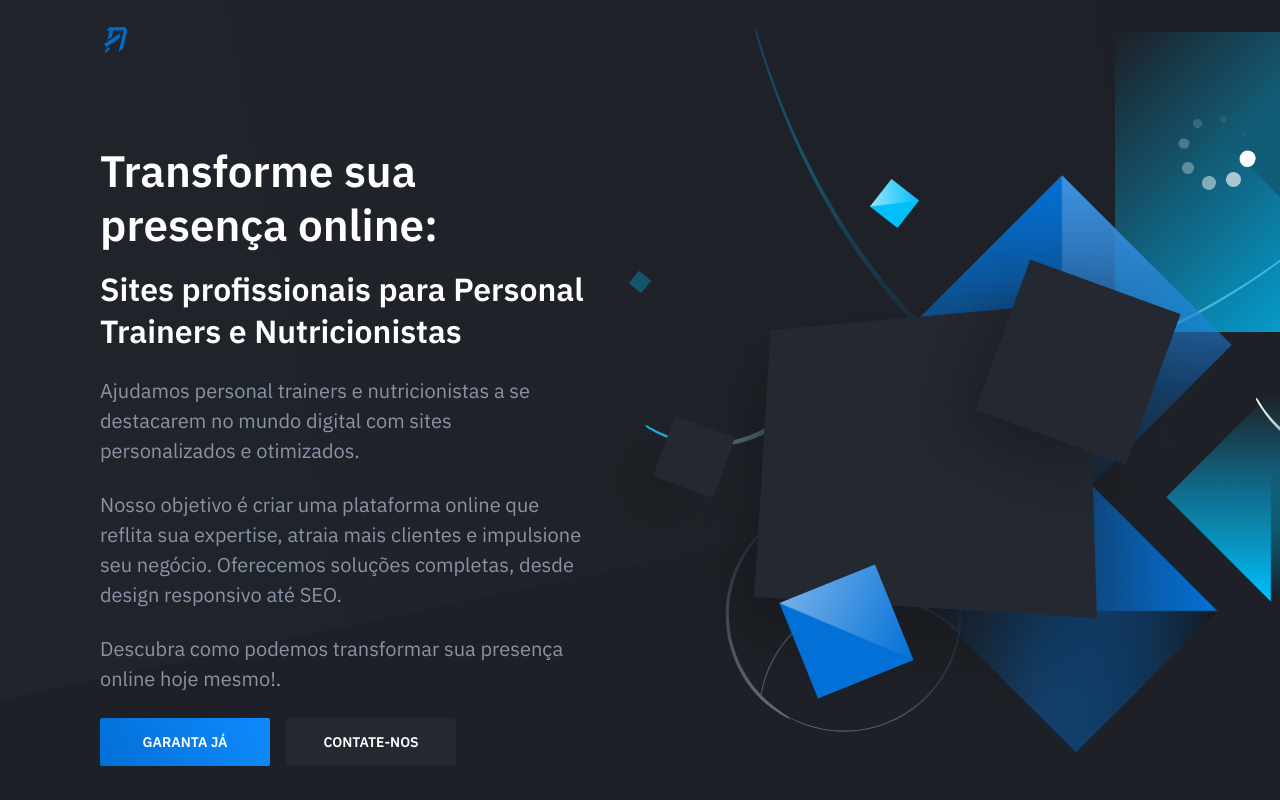
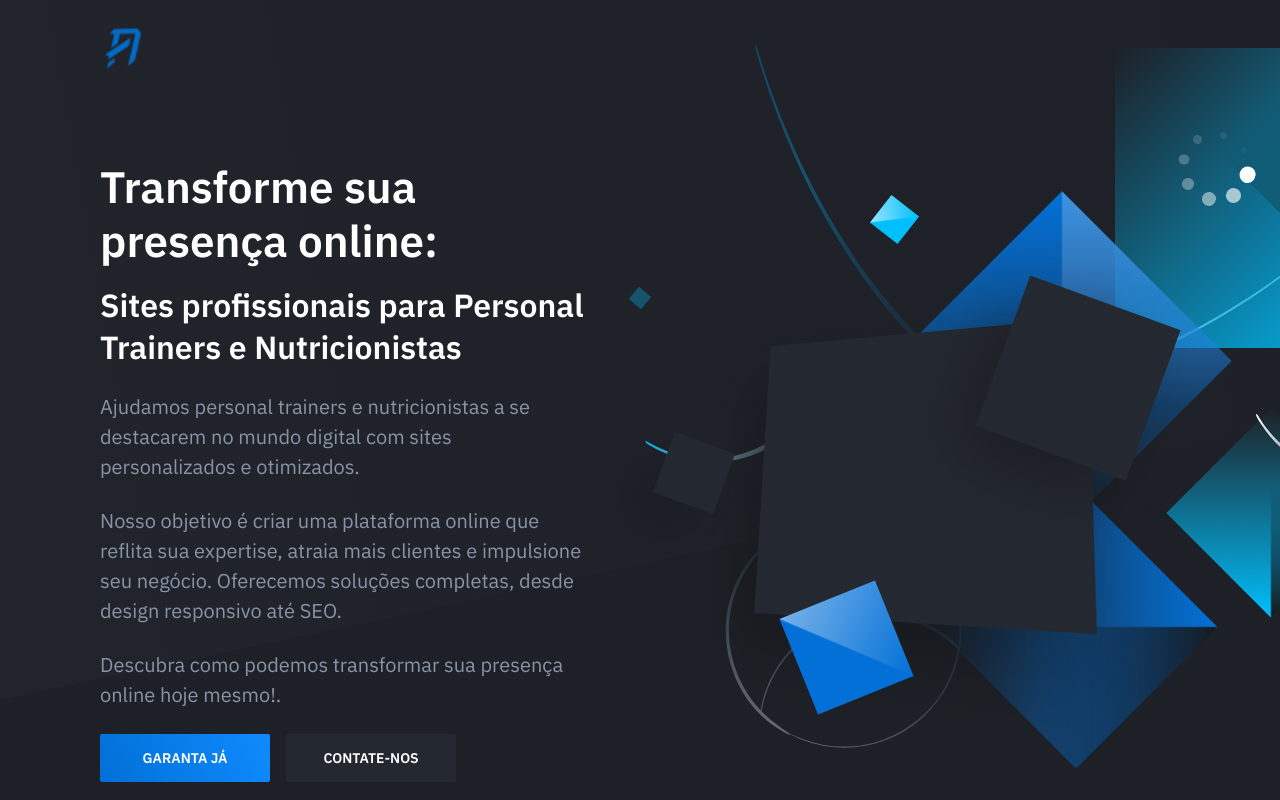
Before and after one commit to fernando-io/trainernutriweb, a plain HTML site: page index.html in a window 1280 px wide. Shown: the top 800 px of the page. Drawn offline with nearby package versions, Linux system fonts and the light colour scheme.

Commit message:
logo fixed

```diff
--- a/index.html
+++ b/index.html
@@ -18,7 +18,7 @@
                     <div class="brand header-brand">
                         <h1 class="m-0">
 							<a href="#">
-								<img class="header-logo-image" src="/src/images/favicon-32x32.png" alt="Logo">
+								<img class="header-logo-image" src="/src/images/favicon-48x48.png" alt="Logo">
                             </a>
                         </h1>
                     </div>
```
Also changed, not shown: src/images/favicon-48x48.png (added).
